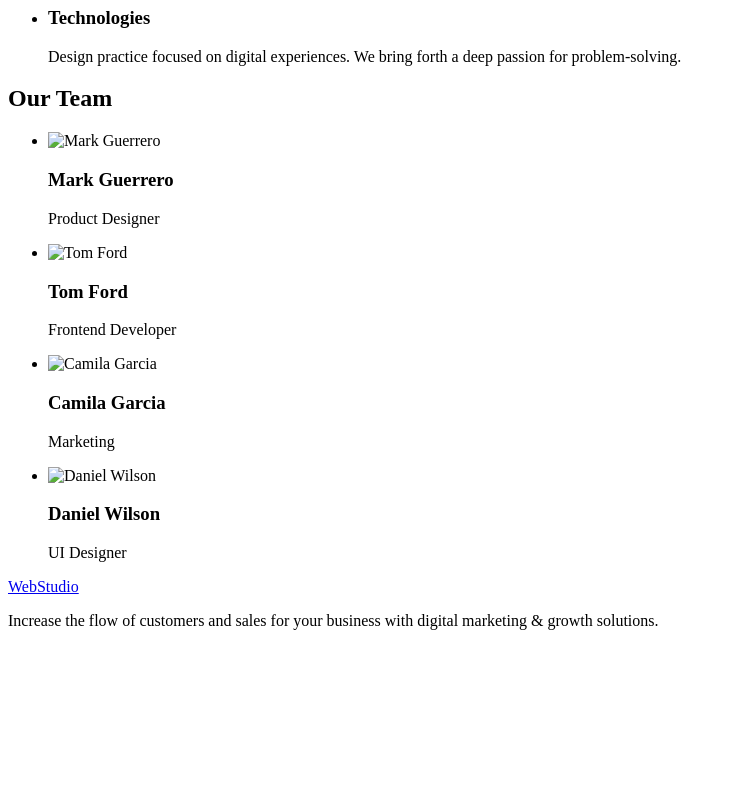
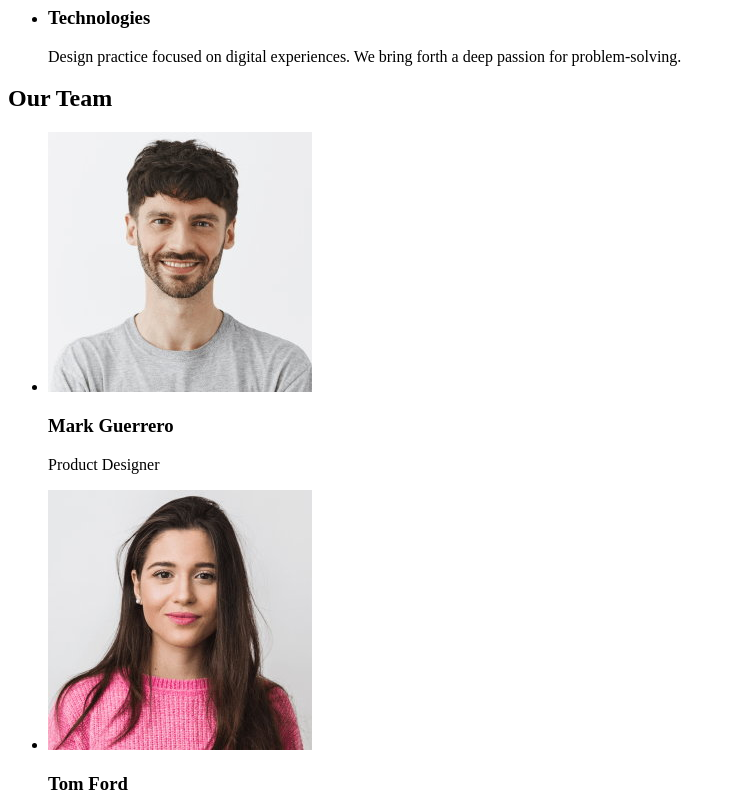
Before and after one commit to Stalker21w/goit-markup-hw-01, a plain HTML site: page index.html in a window 1280 px wide. Shown: the part 480-1280 px from the top of the page, without its empty margins (0-736 px from the left). Before the commit the page ends 1126 px from the top, so only its background shows below. Drawn offline with Linux system fonts and the light colour scheme.

Commit message:
correction of page information

```diff
--- a/index.html
+++ b/index.html
@@ -68,22 +68,22 @@
             <h2>Our Team</h2>
             <ul>
                 <li>
-                    <img src="./image 11.jpg" alt="Mark Guerrero" width="264" height="260">
+                    <img src="./images/image 11.jpg" alt="Mark Guerrero" width="264" height="260">
                     <h3>Mark Guerrero</h3>
                     <p>Product Designer</p>
                 </li>
                 <li>
-                    <img src="./image 22.jpg" alt="Tom Ford" width="264" height="260">
+                    <img src="./images/image 22.jpg" alt="Tom Ford" width="264" height="260">
                     <h3>Tom Ford</h3>
                     <p>Frontend Developer</p>
                 </li>
                 <li>
-                    <img src="./image 33.jpg" alt="Camila Garcia" width="264" height="260">
+                    <img src="./images/image 33.jpg" alt="Camila Garcia" width="264" height="260">
                     <h3>Camila Garcia</h3>
                     <p>Marketing</p>
                 </li>
                 <li>
-                    <img src="./image 44.jpg" alt="Daniel Wilson" width="264" height="260">
+                    <img src="./images/image 44.jpg" alt="Daniel Wilson" width="264" height="260">
                     <h3>Daniel Wilson</h3>
                     <p>UI Designer</p>
                 </li>
```
